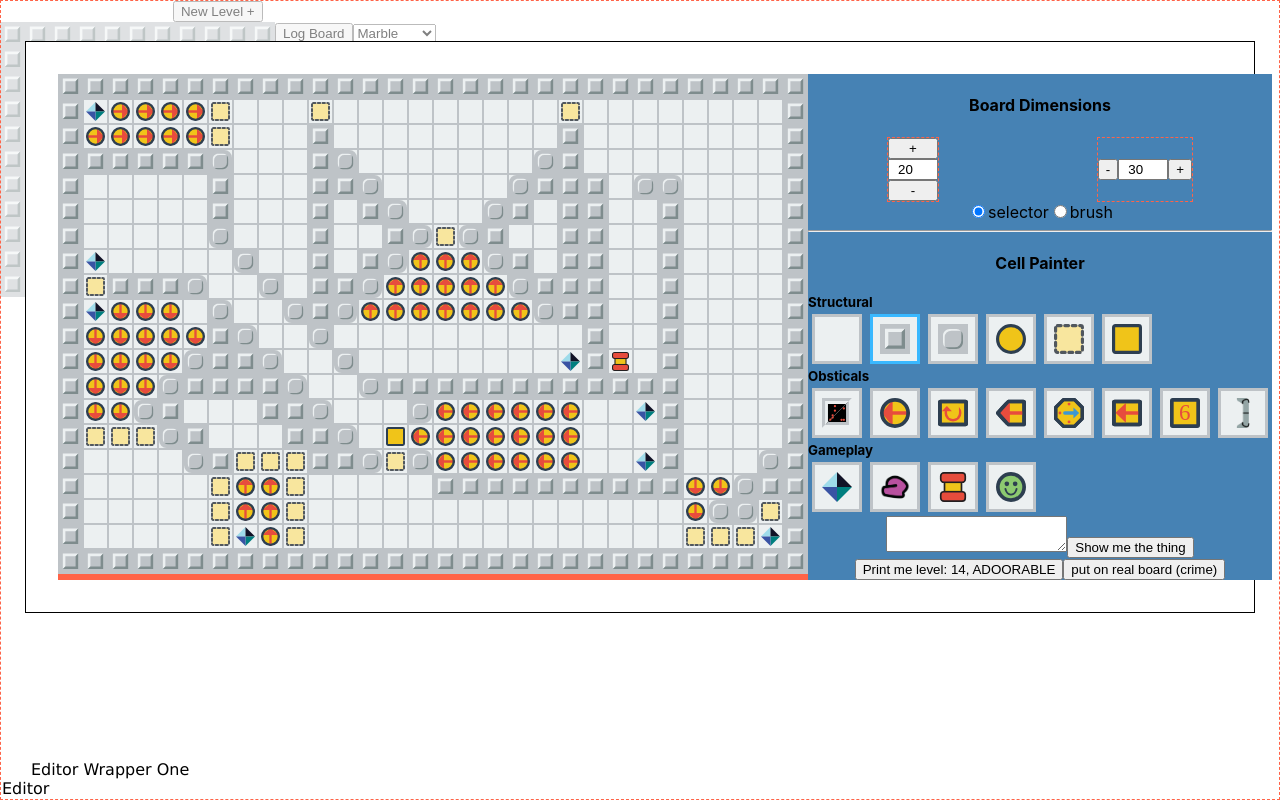
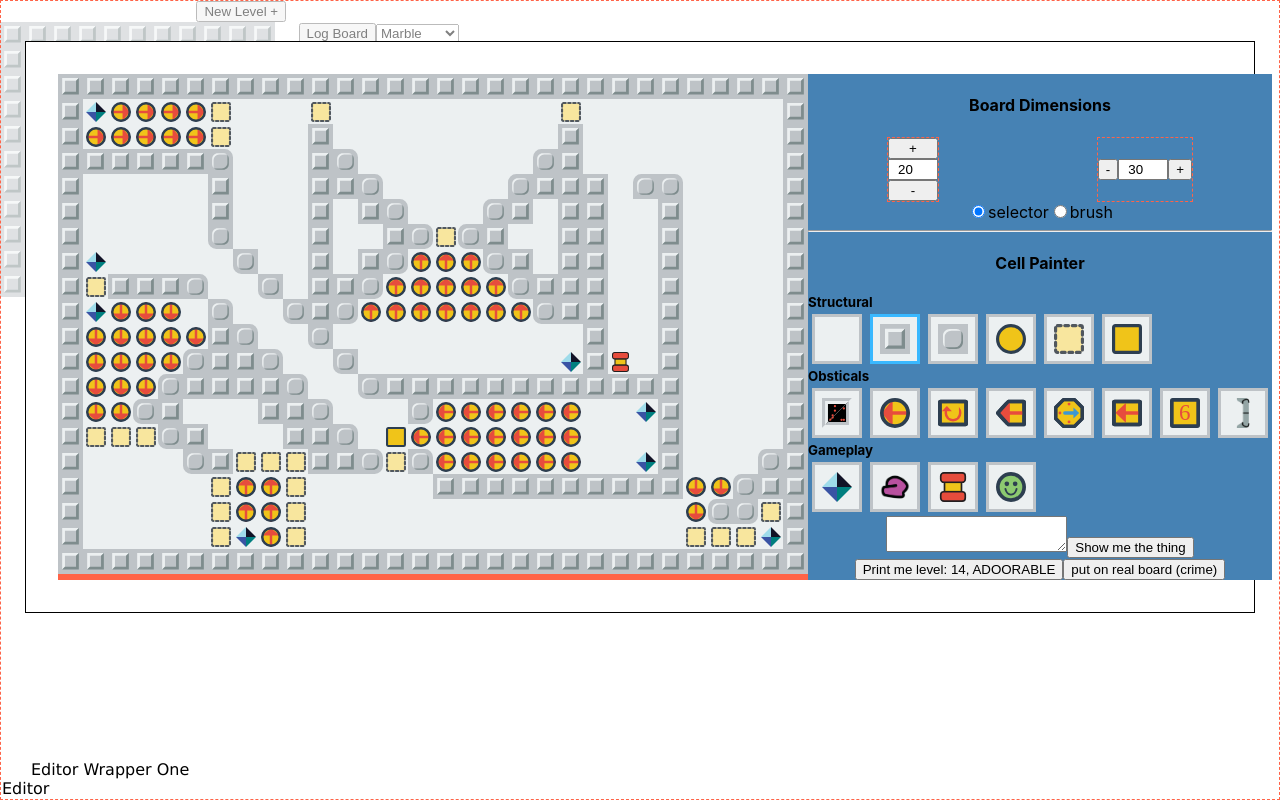
Before and after one commit to Oddert/oddgame-working, a React (Create React App) app in the folder client/: page / in a window 1280 px wide. Built offline with nearby package versions, Linux system fonts and the light colour scheme; the HTML template or start-up script is replaced by a standard one.

Commit message:
added gameplay tick to store, began refactoring in prep for implamentation in entities

```diff
--- a/client/src/components/working/Dev/Loader.js
+++ b/client/src/components/working/Dev/Loader.js
@@ -1,5 +1,4 @@
 import React from 'react'
-import { useSelector } from 'react-redux'
 
 import LoadBoard from './LoadBoard'
 
--- a/client/src/components/working/Dev/index.js
+++ b/client/src/components/working/Dev/index.js
@@ -3,12 +3,14 @@ import React from 'react'
 import Loader from './Loader'
 import Painter from './Painter'
 
-const Dev = ({ board, handleSelectChange, painter, defaultBoards, setBoard, loopAll }) => (
+const Dev = ({ board, handleSelectChange, painter, defaultBoards, setBoard, loopAll, startTick, stopTick }) => (
   <div>
     <button onClick={() => console.log(board)}>Log Board</button>
     <Painter handleSelectChange={handleSelectChange} painter={painter} />
     <Loader defaultBoards={defaultBoards} setBoard={setBoard} />
-    <button className='ticker' onClick={loopAll}>Tick</button>
+    <button className='ticker' onClick={() => loopAll(board)}>Tick</button>
+    <button className='ticker' onClick={startTick}>Start Game</button>
+    <button className='ticker' onClick={stopTick}>Stop Game</button>
   </div>
 )
 
--- a/client/src/components/working/MoveHandlers/handleMarbleMove.js
+++ b/client/src/components/working/MoveHandlers/handleMarbleMove.js
@@ -264,7 +264,7 @@ const moveValidator = (current, desire, boardRef, dir) => {
 }
 
 
-const handleMove = (y, x, boardRef, dir, halted) => {
+const handleMove = (y, x, boardRef, tick, dir, halted) => {
   switch (dir) {
     case 'up':
       return mUp(y, x, boardRef, dir, halted)
--- a/client/src/components/working/MoveHandlers/handleSentryMove.js
+++ b/client/src/components/working/MoveHandlers/handleSentryMove.js
@@ -9,7 +9,7 @@ const dirMap = {
   down: 'up',
 }
 
-const handleMove = (y, x, boardRef, direction) => {
+const handleMove = (y, x, boardRef, tick, direction) => {
   switch (direction) {
     case 'left':
       return mLeft(y, x, boardRef, direction)
--- a/client/src/components/working/MoveHandlers/handleShoot.js
+++ b/client/src/components/working/MoveHandlers/handleShoot.js
@@ -37,7 +37,7 @@ const emitOpts = direction => ({
   slider: { type: 'slider', direction }
 })
 
-const handleShoot = (y, x, boardRef, direction, emit) => {
+const handleShoot = (y, x, boardRef, tick, direction, emit) => {
   const target = targetCell(y, x, direction, emit, boardRef)
   if (!target) return { status: false, data: { type: 'floor' } }
   return target
--- a/client/src/components/working/MoveHandlers/handleSliderMove.js
+++ b/client/src/components/working/MoveHandlers/handleSliderMove.js
@@ -4,7 +4,7 @@ import { checkIsFloor, checkIsRotate, checkIsBlackhole } from '../Utils/check'
 
 // OPTIMIZE: Double check these files for potential unused code / vars
 
-const handleSliderMove = (y, x, boardRef, direction) => {
+const handleSliderMove = (y, x, boardRef, tick, direction) => {
   switch (direction) {
     case 'left':
       return mLeft(y, x, boardRef, direction)
--- a/client/src/components/working/MoveHandlers/handleTimer.js
+++ b/client/src/components/working/MoveHandlers/handleTimer.js
@@ -1,5 +1,5 @@
 
-function handleTimer (y, x, board, time) {
+function handleTimer (y, x, board, tick, time) {
   let toBeRemoved = false
   if (time <= 0) toBeRemoved = true
   return { time: time - 1, toBeRemoved }
--- a/client/src/components/working/PlaySpace.js
+++ b/client/src/components/working/PlaySpace.js
@@ -1,4 +1,4 @@
-import React, { useState } from 'react'
+import React, { useState, useEffect, useRef } from 'react'
 import { useSelector, useDispatch } from 'react-redux'
 
 import Board from './Board/'
@@ -18,20 +18,40 @@ import { ranArr, ranNum } from './Utils/randomisers'
 import { getAnticlockwise } from './Utils/rotate'
 
 
+function useInterval(callback, delay) {
+  const cbRef = useRef()
+
+  useEffect(() => {
+    cbRef.current = callback
+  }, [callback])
+
+  useEffect(() => {
+    const tick = () => cbRef.current()
+    if (delay) {
+      let id = setInterval(tick, delay)
+      return () => clearInterval(id)
+    }
+  }, [delay])
+
+}
+
 const PlaySpace = () => {
   // BUG: This should be in a useEffect???
   // const [board, setBoard] = React.useState(generateBoard('marble'))
   // const [boarda, setBoard] = React.useState(defaultBoards[1].data)
   const [painter, setPainter] = useState('marble')
+  const [gameTicker, setGameTicker] = useState(null)
+  const [tickLength, setTickLength] = useState(null)
 
   const dispatch = useDispatch()
 
-  const { board } = useSelector(state => state.play)
+  const { board, tick } = useSelector(state => state.play)
   const { entity_list } = useSelector(state => state.edit)
 
   function handleSelectChange (e) {
     setPainter(e)
   }
+
 
   function handleCellClick ({ y, x }) {
     const nb = JSON.parse(JSON.stringify(board))
@@ -47,6 +67,16 @@ const PlaySpace = () => {
     dispatch(playBoardWrite(nb))
   }
 
+  const startTick = () => {
+    setTickLength(1000)
+  }
+
+  useInterval(loopAll, tickLength)
+
+  function stopTick() {
+    setTickLength(null)
+  }
+
   function loopAll () {
     console.log('-=-=-=-=-=-=-=-=-=-=-=-=-=-=-=-=-=-=-=-=-=-=-')
     const nv = JSON.parse(JSON.stringify(board))//board.slice().map(row => row.slice().map(c => c))
@@ -59,7 +89,7 @@ const PlaySpace = () => {
           case 'shooter':
             function shootEntity () {
               const { direction, emits } = col
-              const shoot = handleShoot(r, c, nv, direction, emits)
+              const shoot = handleShoot(r, c, nv, direction, tick, emits)
               // const maximumCallStackSizeExceeded = {
               //   'right': 'up',
               //   'up': 'left',
@@ -76,7 +106,7 @@ const PlaySpace = () => {
           case 'slider':
             function moveslider () {
               const { direction } = col
-              const moved = handleSliderMove(r, c, nv, direction)
+              const moved = handleSliderMove(r, c, nv, tick, direction)
               // console.log(moved)
               if (moved.toBeRemoved) {
                 nv[r][c] = entity_list.floor()
@@ -103,7 +133,7 @@ const PlaySpace = () => {
               // BUG: well... potential bug, check screenshot, marble @ 4, 6 not moving
               // console.log('baw found')
               const { direction, halted } = col
-              const moved = handleMarbleMove(r, c, nv, direction, halted)
+              const moved = handleMarbleMove(r, c, nv, direction, tick, halted)
               // console.log(moved, nv[r][c])
               if (moved.toBeRemoved) {
                 nv[r][c] = { type: 'floor' }
@@ -136,7 +166,7 @@ const PlaySpace = () => {
           case 'sentry':
             function moveSentry () {
               const { direction } = col
-              const moved = handleSentryMove(r, c, nv, direction)
+              const moved = handleSentryMove(r, c, nv, tick, direction)
               console.log(moved)
               if (moved.toBeRemoved) {
                 nv[r][c] = { type: 'floor' }
@@ -163,7 +193,7 @@ const PlaySpace = () => {
           case 'timer':
             function tickTock () {
               const { time } = col
-              const ticked = handleTimer(r, c, nv, time)
+              const ticked = handleTimer(r, c, nv, tick, time)
               if (ticked.toBeRemoved) {
                 nv[r][c] = { type: 'floor' }
                 return
@@ -199,6 +229,8 @@ const PlaySpace = () => {
         defaultBoards={defaultBoards}
         setBoard={nb => dispatch(playBoardWrite(nb))}
         loopAll={loopAll}
+        startTick={startTick}
+        stopTick={stopTick}
       />
     </div>
   )
--- a/client/src/components/working/index.scss
+++ b/client/src/components/working/index.scss
@@ -14,7 +14,7 @@ $floor_colour: #ecf0f1;
     display: flex;
     align-items: center;
     justify-content: center;
-    border: 1px solid #bec3c7;
+    // border: 1px solid #bec3c7;
     position: relative;
     img {
       width: $sprite_size;
--- a/client/src/constants/initialState.js
+++ b/client/src/constants/initialState.js
@@ -62,7 +62,8 @@ const entity_list = {
 const initialState = {
   // board: generateBoard()
   play: {
-    board: defaultBoards[0].data
+    board: defaultBoards[0].data,
+    tick: 0,
   },
   ui: {
     mouseIsDown: false
--- a/client/src/reducers/play.js
+++ b/client/src/reducers/play.js
@@ -17,8 +17,13 @@ const play = (state = initialState.play, action) => {
 }
 
 function boardWrite (state, payload) {
-  const { board } = payload
-  return Object.assign({}, state, { board })
+  const { tick } = state
+  const { board, resetTick } = payload
+
+  return Object.assign({}, state, {
+    board,
+    tick: resetTick ? 0 : tick + 1
+  })
 }
 
 export default play
```
